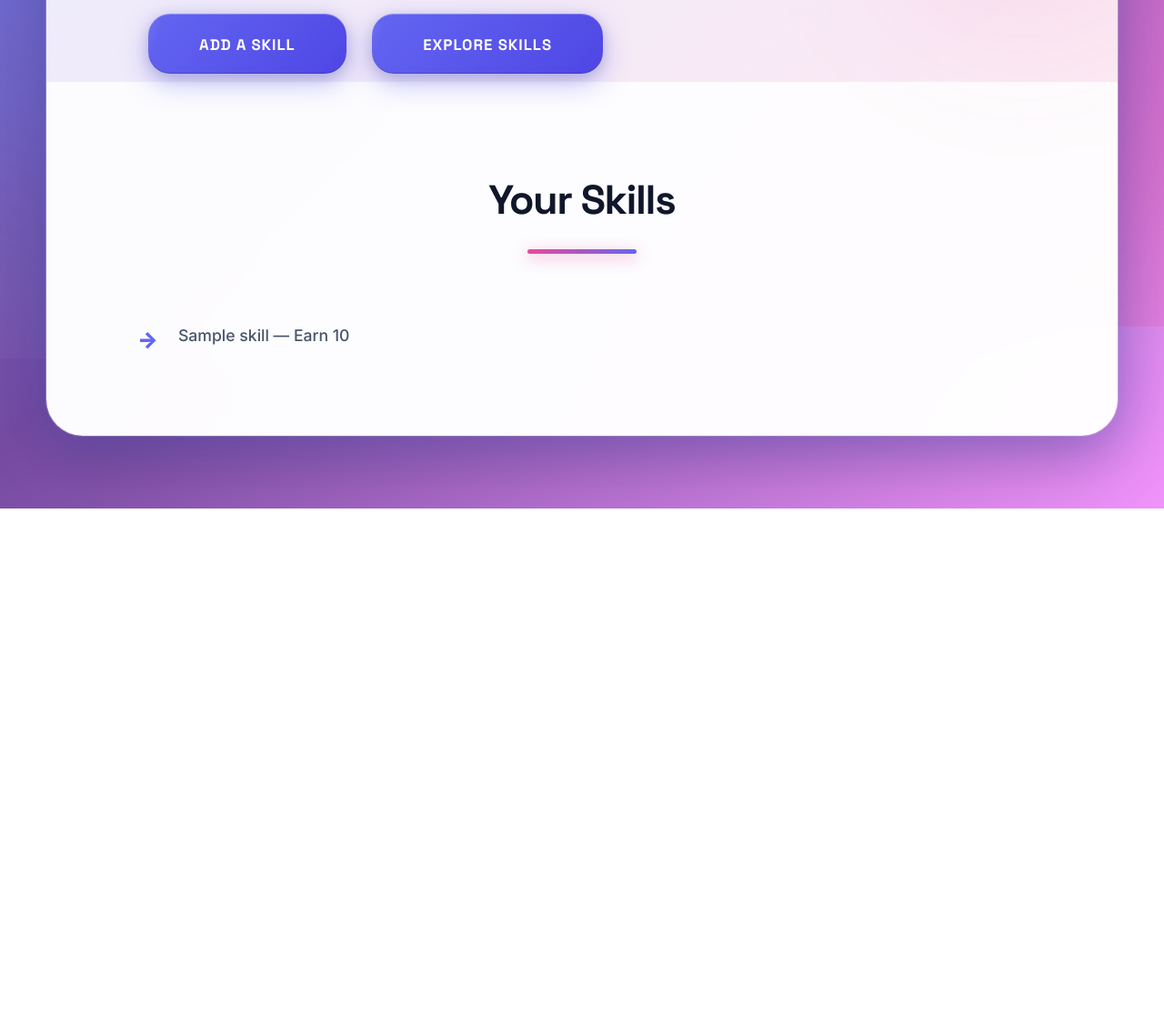
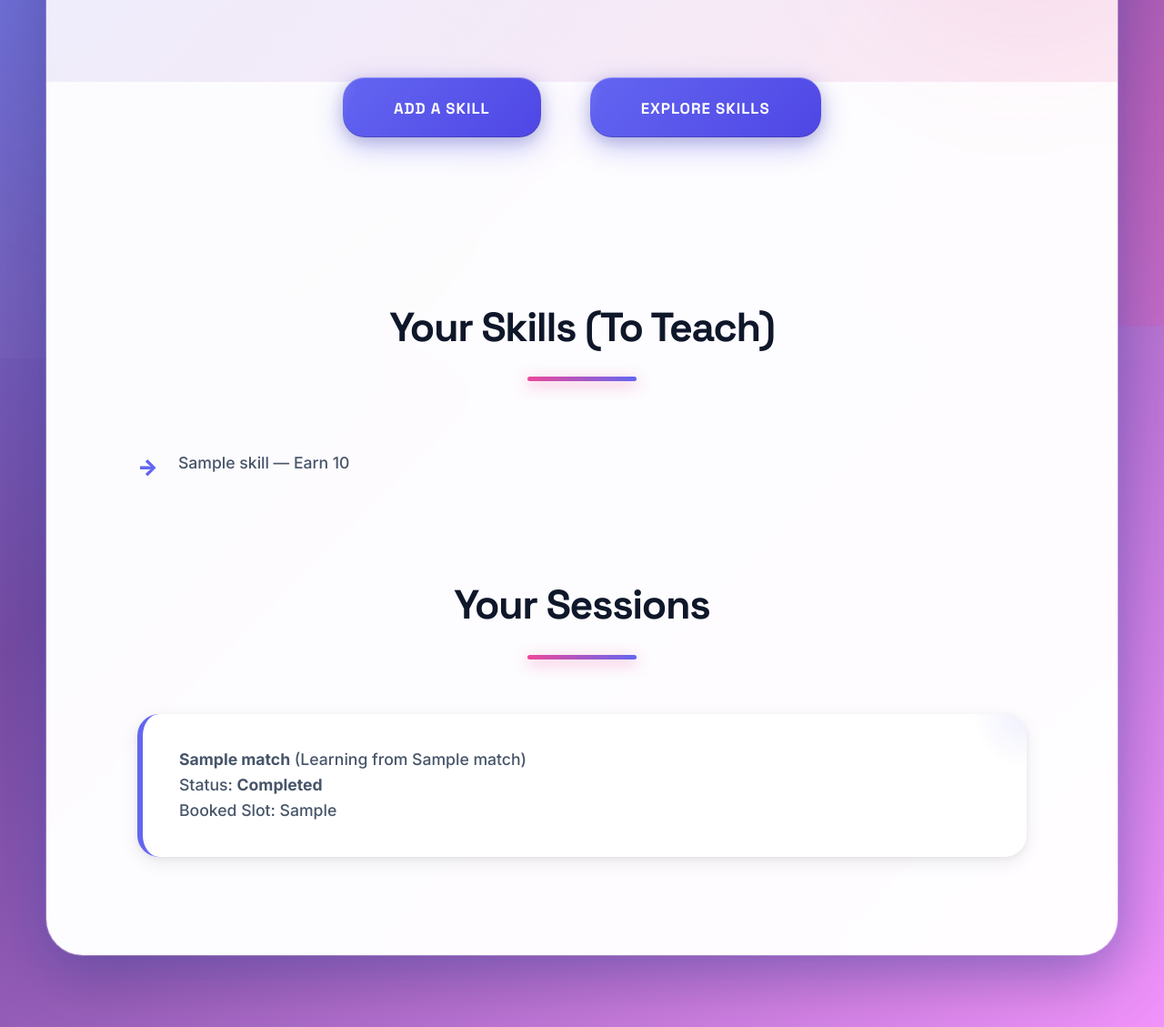
Before and after one commit to NMshoeb666/skillshare, a Flask app: template Templates/dashboard.html in a window 1280 px wide. Shown: the part 406-1535 px from the top of the page at 91% size. Before the commit the page ends 965 px from the top, so only its background shows below. Run offline with Flask 3, Linux system fonts and the light colour scheme; the template is opened without the code that fills it: most values are stand-ins (such as "Sample title", 1, 10 or a date in 2020).

Commit message:
Update dashboard.html

```diff
--- a/Templates/dashboard.html
+++ b/Templates/dashboard.html
@@ -4,13 +4,48 @@
 <h2>Hello, {{ user.name }}!</h2>
 <p>Your Points: <strong>{{ user.points }}</strong></p>
 
-<a href="/add_skill"><button>Add a Skill</button></a>
-<a href="/explore"><button>Explore Skills</button></a>
+<div class="button-group">
+    <a href="/add_skill"><button>Add a Skill</button></a>
+    <a href="/explore"><button>Explore Skills</button></a>
+</div>
 
-<h3>Your Skills</h3>
+<h3>Your Skills (To Teach)</h3>
 <ul>
 {% for skill in skills %}
-    <li>{{ skill.name }} — Earn {{ skill.points_earn }}</li>
+    <li>{{ skill.skill_name }} — Earn {{ skill.points_earn }}</li>
+{% endfor %}
+</ul>
+
+
+<h3>Your Sessions</h3>
+<ul>
+{% if not matches %}
+    <li>No sessions booked or completed yet.</li>
+{% endif %}
+{% for match in matches %}
+    <li class="skill-card">
+        <strong>{{ match.skill_name }}</strong>
+
+        {% if match.teacher_id == session.user_id %}
+            (Teaching to {{ match.learner_name }})
+        {% else %}
+            (Learning from {{ match.teacher_name }})
+        {% endif %}
+        <br>
+
+        Status: <strong>{{ match.status | capitalize }}</strong>
+
+        {% if match.booked_slot %}
+            <br>Booked Slot: {{ match.booked_slot }}
+        {% endif %}
+
+        {% if match.status == 'booked' and match.learner_id == session.user_id %}
+            <br>
+            <a href="{{ url_for('feedback', match_id=match.match_id) }}">
+                <button class="secondary">Complete & Give Feedback</button>
+            </a>
+        {% endif %}
+    </li>
 {% endfor %}
 </ul>
 
```
